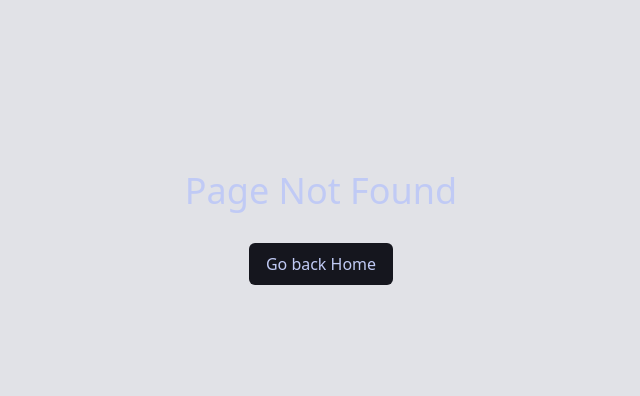
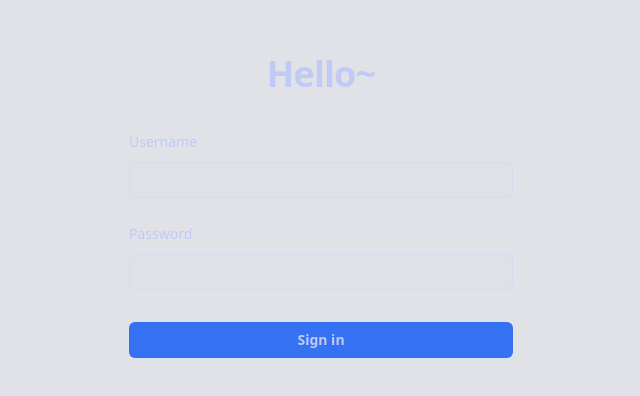
Before and after one commit to wadiim/igaku, a React (Vite) app in the folder client/: page /auth/login in a window 1280 px wide. Before the commit this address had no page. Shown: the part 172-568 px from the top of the page, without its empty margins (319-959 px from the left). Built offline with nearby package versions, Linux system fonts and the light colour scheme.

Commit message:
client: Add login screen

```diff
--- a/client/package.json
+++ b/client/package.json
@@ -11,6 +11,7 @@
   },
   "dependencies": {
     "@tailwindcss/vite": "^4.1.16",
+    "jwt-decode": "^4.0.0",
     "react": "^19.1.1",
     "react-dom": "^19.1.1",
     "react-router-dom": "^7.9.5",
--- a/client/src/App.tsx
+++ b/client/src/home.tsx
@@ -1,7 +1,18 @@
-import { useState } from 'react'
+import { useState, useEffect } from 'react'
+import { useNavigate } from 'react-router'
+import { isTokenExpired } from './utils/auth'
 
-function App() {
+function Home() {
   const [count, setCount] = useState(0)
+
+  let navigate = useNavigate();
+
+  useEffect(() => {
+    let jwt = localStorage.getItem("jwt");
+    if (isTokenExpired(jwt)) {
+      navigate("/auth/login");
+    }
+  });
 
   return (
     <>
@@ -29,4 +40,4 @@ function App() {
   )
 }
 
-export default App
+export default Home;
--- a/client/src/index.css
+++ b/client/src/index.css
@@ -8,6 +8,7 @@
     --color-tn-d-green:   #9ece6a;
     --color-tn-d-yellow:  #e0af68;
     --color-tn-d-blue:    #7aa2f7;
+    --color-tn-d-dblue:   #3471f3;
     --color-tn-d-magenta: #bb9af7;
     --color-tn-d-cyan:    #7dcfff;
     --color-tn-d-white:   #a9b1d6;
--- /dev/null
+++ b/client/src/login.tsx
@@ -0,0 +1,150 @@
+import { useEffect, useState } from 'react'
+import { useNavigate } from 'react-router'
+import { isTokenExpired } from './utils/auth'
+
+function Login() {
+  const [username, setUsername] = useState("");
+  const [password, setPassword] = useState("");
+  const [errorMessage, setErrorMessage] = useState("");
+
+  let navigate = useNavigate();
+
+  useEffect(() => {
+    let jwt = localStorage.getItem("jwt");
+    if (!isTokenExpired(jwt)) {
+      navigate("/");
+    }
+  });
+
+  const handleSubmit = (e: React.FormEvent) => {
+    e.preventDefault();
+
+    fetch('http://localhost:4000/auth/login/', {
+      method: 'POST',
+      body: JSON.stringify({
+        username: username,
+        password: password,
+      }),
+    }).then(res => {
+      if (res.status === 401) {
+        throw new Error("Invalid username or password");
+      } else if (res.status !== 200) {
+        throw new Error("Something went wrong");
+      }
+      return res.text()
+    }).then(data => {
+      localStorage.setItem("jwt", data);
+      navigate("/");
+    }).catch(err => {
+      setErrorMessage(err.message);
+    });
+  }
+
+  return (
+    <>
+      <div
+        className={`
+          flex min-h-screen flex-col justify-center px-6 py-12 lg:px-8
+        `}
+      >
+        <div className={`sm:mx-auto sm:w-full sm:max-w-sm`}>
+          <h2
+            className={`
+              text-tn-d-fg text-center text-4xl/8 font-bold
+              tracking-tight
+            `}
+          >
+            Hello~
+          </h2>
+        </div>
+
+        <div className={`mt-10 mb-10 sm:mx-auto sm:w-full sm:max-w-sm`}>
+          <form method="POST" className={`space-y-6`} onSubmit={handleSubmit}>
+            <div>
+              <label
+                htmlFor="username"
+                className={`block text-sm/6 font-medium text-tn-d-fg`}
+              >
+                Username
+              </label>
+              <div className={`mt-2`}>
+                <input
+                  name="username"
+                  value={username}
+                  onChange={e => {
+                    setUsername(e.target.value);
+                    setErrorMessage("");
+                  }}
+                  className={`
+                    block w-full rounded-md
+                    px-3 py-1.5
+                    text-base
+                    text-tn-d-fg
+                    bg-tn-d-fg/4
+                    outline-1 -outline-offset-1 outline-tn-d-fg/32
+                    focus:outline-2 focus:-outline-offset-2 focus:outline-tn-d-blue
+                    sm:text-sm/6
+                  `}
+                />
+              </div>
+            </div>
+
+            <div>
+              <label
+                htmlFor="password"
+                className={`block text-sm/6 font-medium text-tn-d-fg`}
+              >
+                Password
+              </label>
+              <div className={`mt-2`}>
+                <input
+                  name="password"
+                  type="password"
+                  value={password}
+                  onChange={e => {
+                    setPassword(e.target.value);
+                    setErrorMessage("");
+                  }}
+                  className={`
+                    block w-full rounded-md
+                    px-3 py-1.5
+                    text-base
+                    text-tn-d-fg
+                    bg-tn-d-fg/4
+                    outline-1 -outline-offset-1 outline-tn-d-fg/32
+                    focus:outline-2 focus:-outline-offset-2 focus:outline-tn-d-blue
+                    sm:text-sm/6
+                  `}
+                />
+              </div>
+            </div>
+
+            <div>
+              {
+                errorMessage &&
+                  <div className={`text-tn-d-red mb-4`}>{errorMessage}</div>
+              }
+              <button
+                type="submit"
+                className={`
+                  flex w-full justify-center rounded-md
+                  px-3 py-1.5 mt-8
+                  bg-tn-d-dblue
+                  hover:bg-tn-d-blue
+                  text-sm/6 font-semibold
+                  text-tn-d-fg
+                  focus-visible:outline-2 focus-visible:outline-offset-2
+                  focus-visible:outline-tn-d-blue
+                `}
+              >
+                Sign in
+              </button>
+            </div>
+          </form>
+        </div>
+      </div>
+    </>
+  );
+}
+
+export default Login;
--- a/client/src/main.tsx
+++ b/client/src/main.tsx
@@ -1,17 +1,22 @@
 import './index.css'
-import App from './App.tsx'
-import NotFoundPage from './NotFoundPage.tsx'
+import Home from './home.tsx'
+import Login from './login.tsx'
+import NotFoundPage from './not-found-page.tsx'
+
+import { BrowserRouter, Routes, Route } from 'react-router'
 import { StrictMode } from 'react'
-import { createBrowserRouter, RouterProvider } from 'react-router-dom'
 import { createRoot } from 'react-dom/client'
-
-const router = createBrowserRouter([
-  { path: "/", element: <App /> },
-  { path: "*", element: <NotFoundPage /> },
-]);
 
 createRoot(document.getElementById('root')!).render(
   <StrictMode>
-    <RouterProvider router={router} />
+    <BrowserRouter>
+      <Routes>
+        <Route path="/" element={<Home />} />
+        <Route path="auth">
+          <Route path="login" element={<Login />} />
+        </Route>
+        <Route path="*" element={<NotFoundPage />} />
+      </Routes>
+    </BrowserRouter>
   </StrictMode>,
 )
--- /dev/null
+++ b/client/src/utils/auth.ts
@@ -0,0 +1,17 @@
+import { jwtDecode } from 'jwt-decode'
+
+export function isTokenExpired(token: string | null): boolean {
+  if (!token) return true;
+  try {
+    const decoded = jwtDecode(token);
+    const expDate = decoded.exp;
+    if (expDate === undefined) {
+      throw new Error("No expiration date");
+    } else {
+      return expDate*1000 < Date.now();
+    }
+  } catch (err) {
+    console.log("Error decoding token: ", err);
+    return true;
+  }
+}
```
Also changed, not shown: client/src/not-found-page.tsx (renamed from client/src/NotFoundPage.tsx), 2 other files (tests, documents, lock files or other folders).
